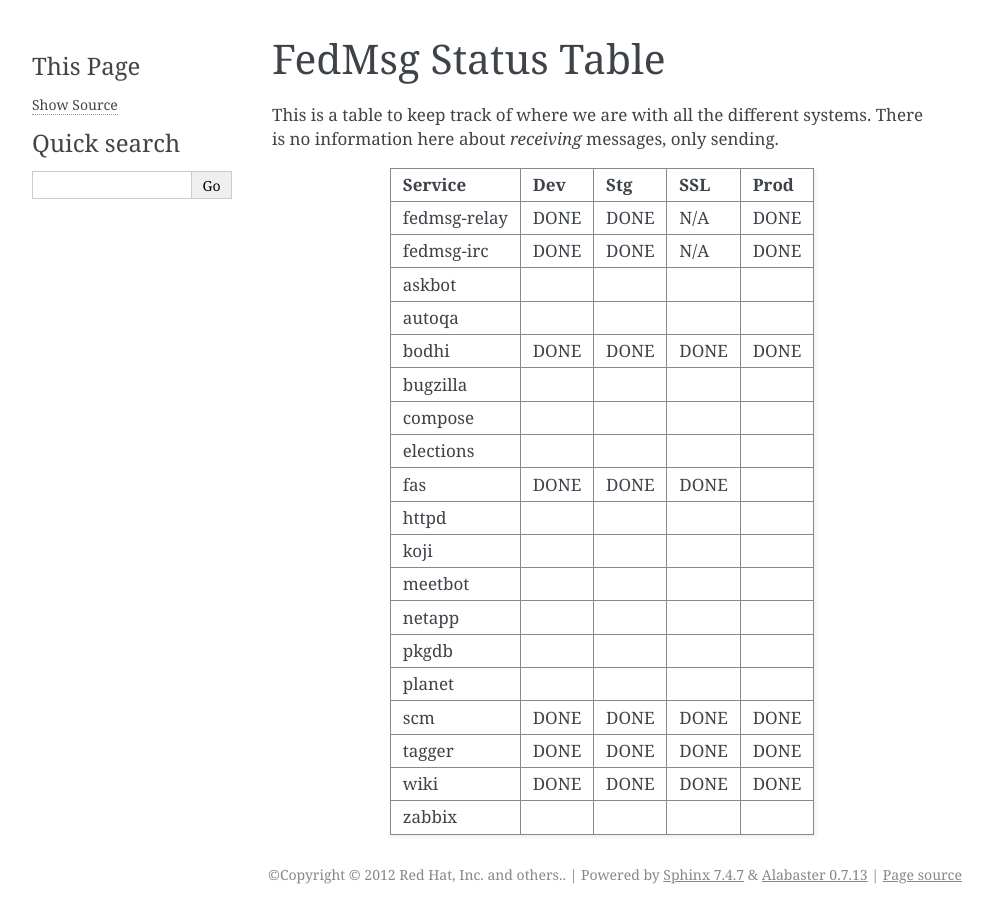
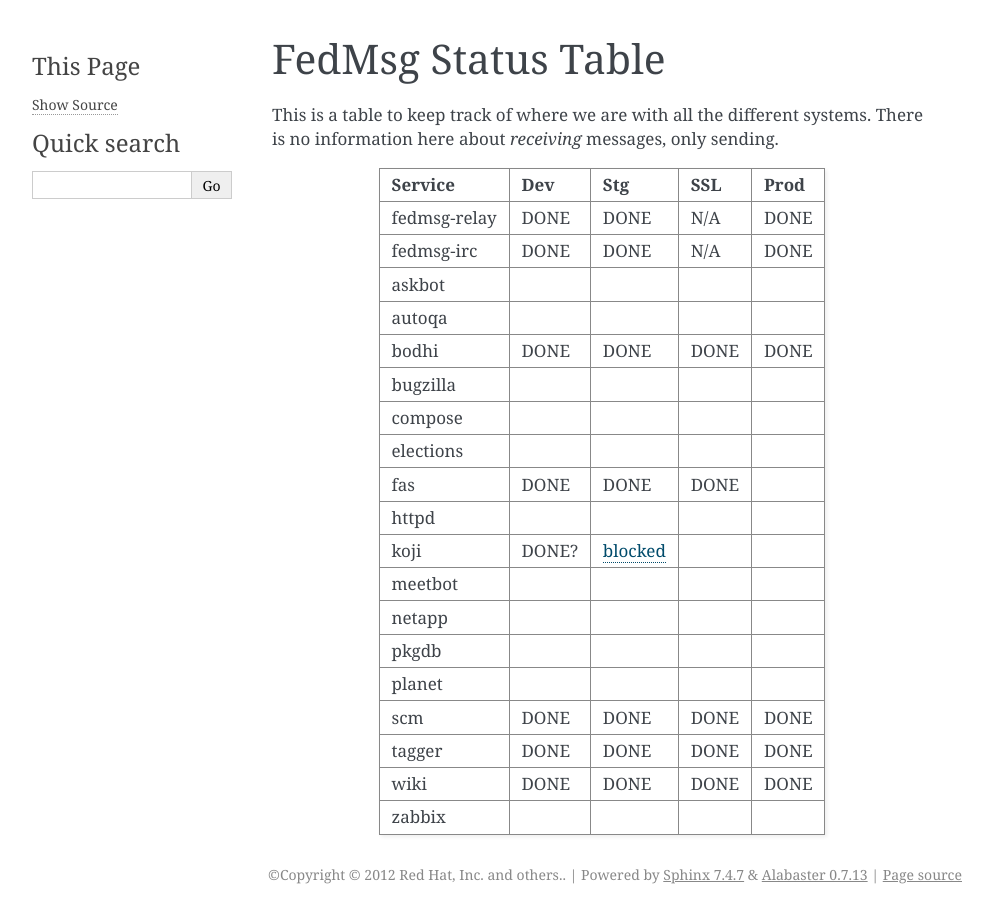
Before and after one commit to fedora-infra/fedmsg, a Sphinx documentation site: the page built from doc/status.rst, in a window 1280 px wide. Shown: the whole page, without its empty margins (148-1140 px from the left). Built offline with Sphinx 7.4.7, drawn with Linux system fonts in a browser that asks for light colours.

Commit message:
Link to blocker for koji plugin.

```diff
--- a/doc/status.rst
+++ b/doc/status.rst
@@ -27,7 +27,7 @@
 +---------------+-----------+------------+----------+-----------+
 | httpd         |           |            |          |           |
 +---------------+-----------+------------+----------+-----------+
-| koji          |           |            |          |           |
+| koji          | DONE?     | blocked_   |          |           |
 +---------------+-----------+------------+----------+-----------+
 | meetbot       |           |            |          |           |
 +---------------+-----------+------------+----------+-----------+
@@ -45,3 +45,5 @@
 +---------------+-----------+------------+----------+-----------+
 | zabbix        |           |            |          |           |
 +---------------+-----------+------------+----------+-----------+
+
+.. _blocked:  https://fedorahosted.org/fedora-infrastructure/ticket/3438
```
